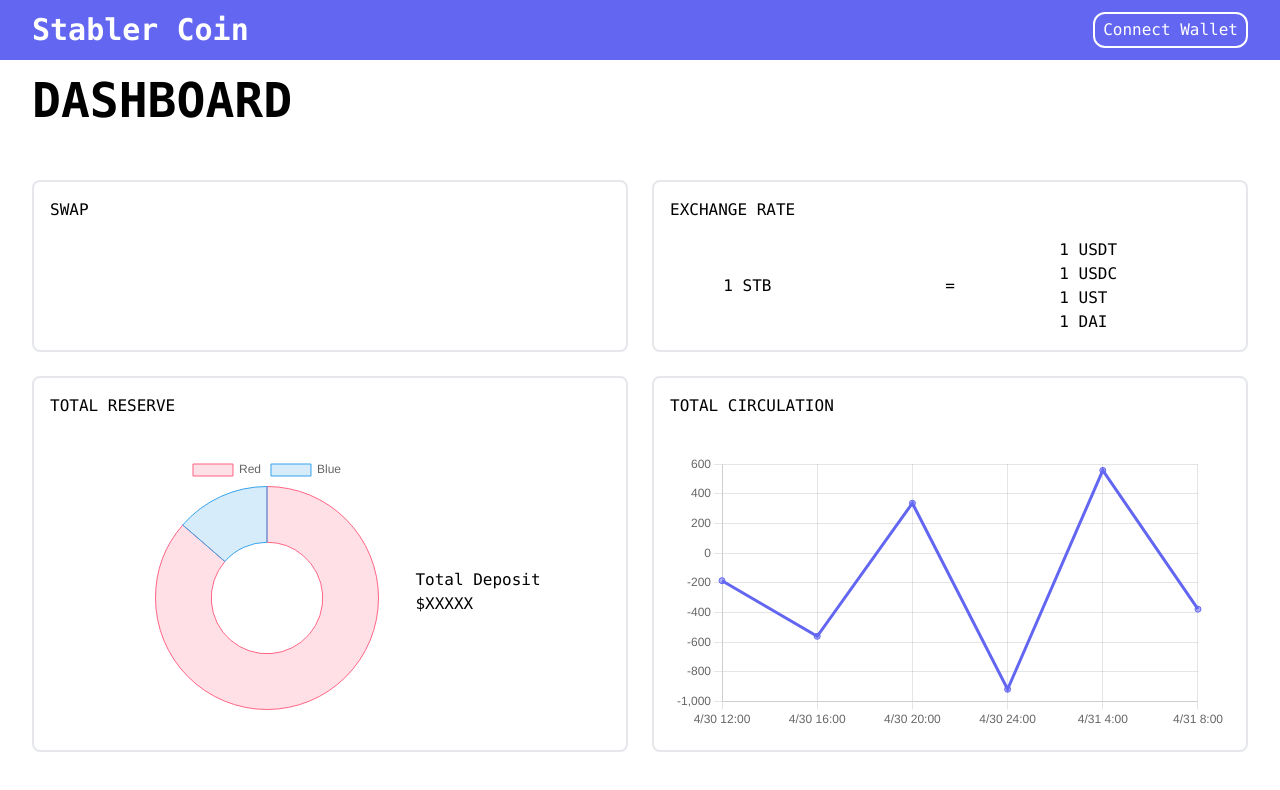
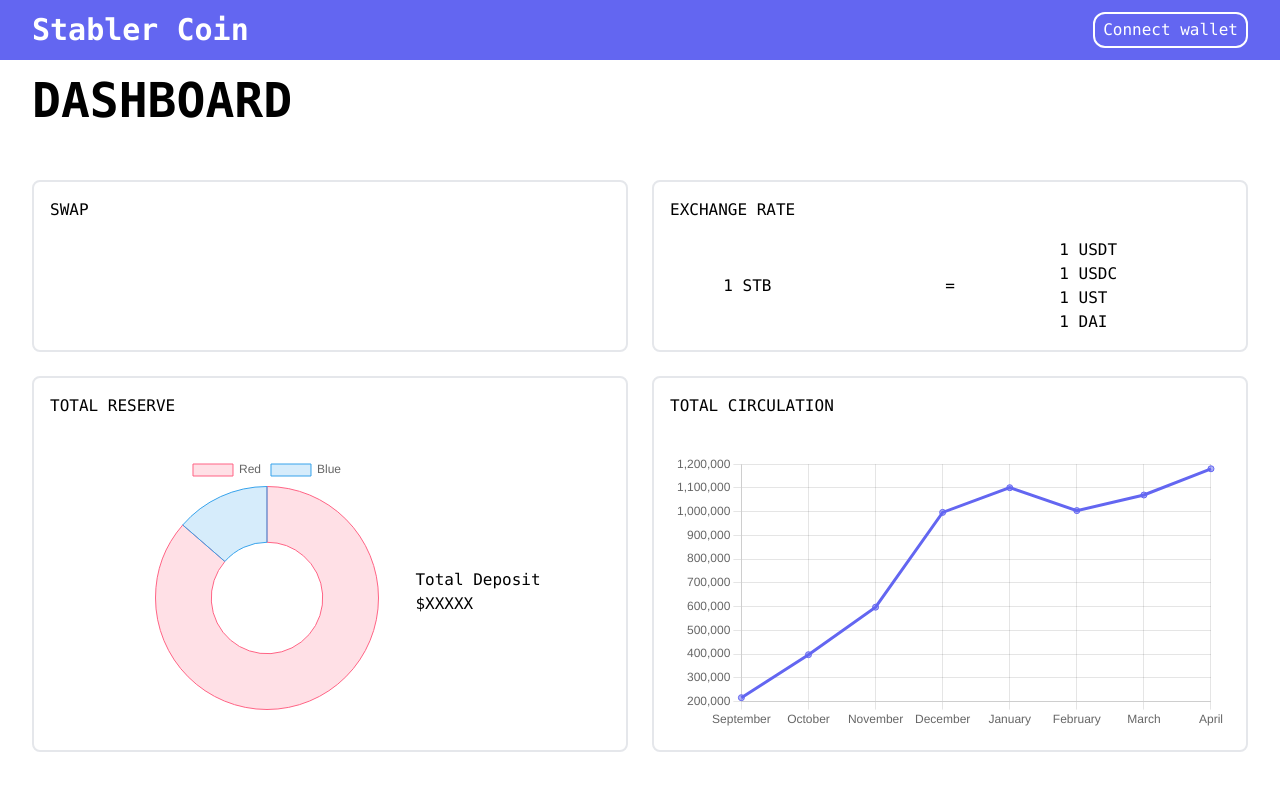
Before and after one commit to erichuang27/stabler_coin, a React (Create React App) app: page /dashboard in a window 1280 px wide. Shown: the top 790 px of the page. Built offline with nearby package versions, Linux system fonts and the light colour scheme.

Commit message:
Metamask linked and updated total circulation

```diff
--- a/src/dashboard.js
+++ b/src/dashboard.js
@@ -8,7 +8,8 @@ import { ethers } from 'ethers';
 
 
 export default function Dashboard() {
-  const [address, setAddress] = useState('')
+  const [walletAddress, setWalletAddress] = useState('')
+
   async function requestAccount() {
     console.log('Requesting account...');
 
@@ -32,6 +33,7 @@ export default function Dashboard() {
 
   // Create a provider to interact with a smart contract
   async function connectWallet() {
+    console.log()
     if (typeof window.ethereum !== 'undefined') {
       await requestAccount();
 
@@ -41,7 +43,19 @@ export default function Dashboard() {
 
   return (
     <div className='font-mono'>
-      <Navbar />
+      <div className="font-mono p-0 m-0">
+        <header className="w-full">
+          <div className="px-8 py-3 flex justify-between w-full bg-indigo-500">
+            <div className="flex align-middle">
+              <Link className="transition linear delay-25 font-bold text-3xl text-white hover:text-black duration-250" to="/">Stabler Coin </Link>
+            </div>
+            <div className="flex align-middle">
+              <button onClick={connectWallet}
+                className="transition ease-in-out delay-25 border-white border-2 px-2 rounded-xl text-white hover:scale-105 hover:bg-white hover:text-black hover:border-black duration-250">{walletAddress == '' ? "Connect wallet" : walletAddress}</button>
+            </div>
+          </div>
+        </header>
+      </div>
       <div className='mx-8'>
         <header className='py-4 text-left font-bold text-5xl'>
           DASHBOARD
--- a/src/line-graph.tsx
+++ b/src/line-graph.tsx
@@ -10,7 +10,6 @@ import {
   Legend,
 } from 'chart.js';
 import { Line } from 'react-chartjs-2';
-import faker from 'faker';
 
 ChartJS.register(
   CategoryScale,
@@ -36,14 +35,14 @@ export const options = {
   },
 };
 
-const labels = ['4/30 12:00', '4/30 16:00', '4/30 20:00', '4/30 24:00', '4/31 4:00', '4/31 8:00'];
+const labels = ['September', 'October', 'November', 'December', 'January', 'February', 'March', 'April'];
 
 export const data = {
   labels,
   datasets: [
     {
       label: 'Total Circulation',
-      data: labels.map(() => faker.datatype.number({ min: -1000, max: 1000 })),
+      data: [216544, 397654, 597654, 997050, 1101004, 1004506, 1070235, 1180645],
       borderColor: 'rgb(99, 102, 241)',
       backgroundColor: 'rgb(99, 102, 241, 0.5)',
     },
--- a/src/navbar.js
+++ b/src/navbar.js
@@ -1,7 +1,7 @@
 import React from 'react';
 import { Link } from 'react-router-dom';
 
-export default function Navbar() {
+export default function Navbar(walletAddress) {
   return (
     <div className="font-mono p-0 m-0">
       <header className="w-full">
@@ -10,7 +10,7 @@ export default function Navbar() {
             <Link className="transition linear delay-25 font-bold text-3xl text-white hover:text-black duration-250" to="/">Stabler Coin </Link>
           </div>
           <div className="flex align-middle">
-            <button className="transition ease-in-out delay-25 border-white border-2 px-2 rounded-xl text-white hover:scale-105 hover:bg-white hover:text-black hover:border-black duration-250">Connect Wallet</button>
+            <button className="transition ease-in-out delay-25 border-white border-2 px-2 rounded-xl text-white hover:scale-105 hover:bg-white hover:text-black hover:border-black duration-250">{walletAddress == '' ? "Connect wallet" : walletAddress}</button>
           </div>
         </div>
       </header>
```
